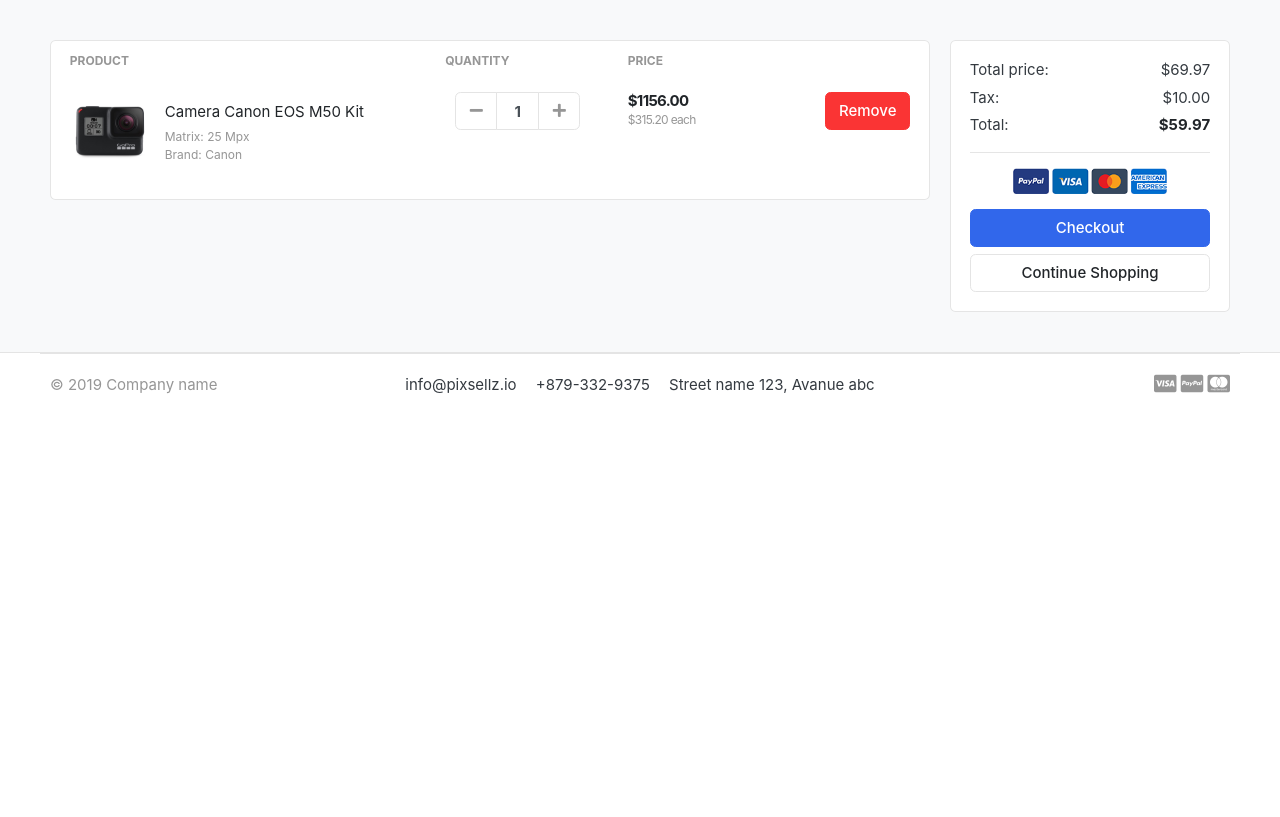
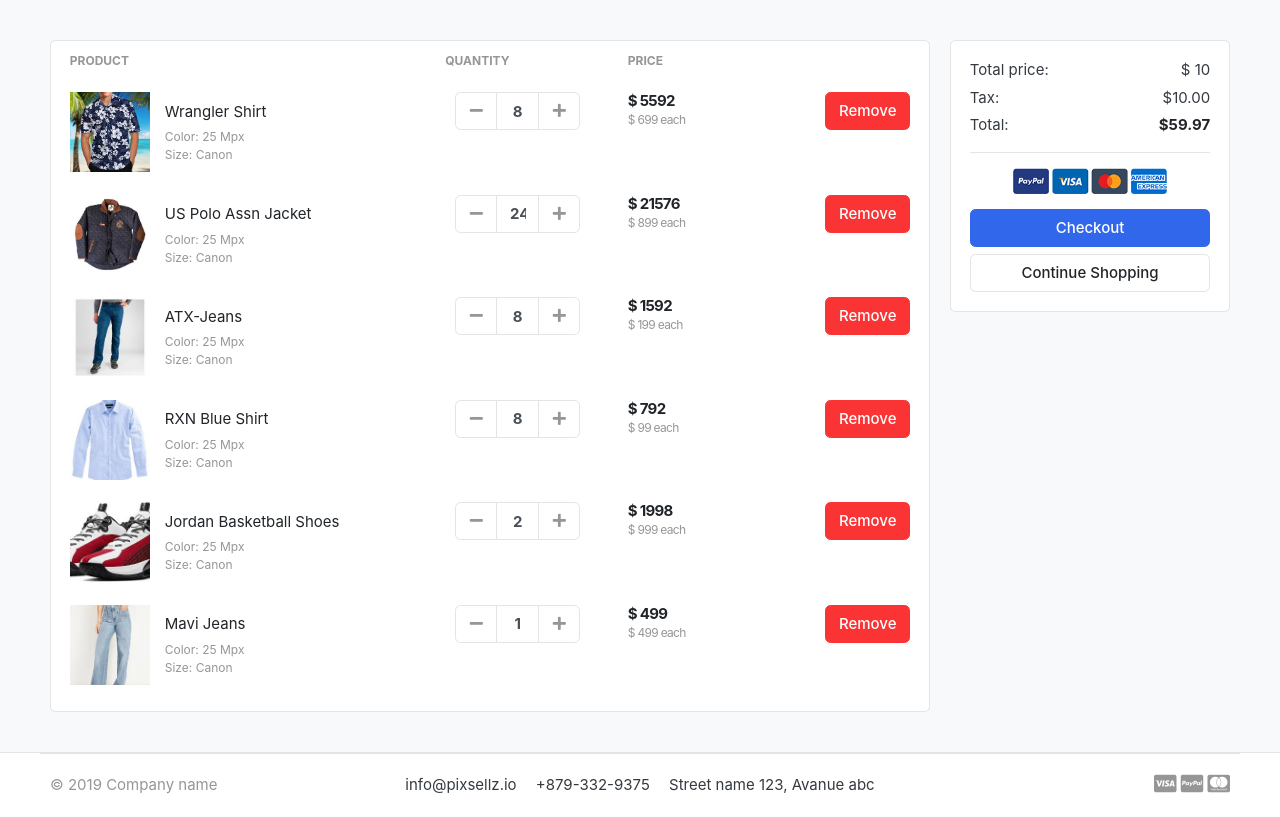
Before and after one commit to prteodoro/GreatKart, a Django app: template templates/store/cart.html in a window 1280 px wide. Shown: the part 118-935 px from the top of the page. Before the commit the page ends 512 px from the top, so only its background shows below. Run offline with Django 5.2, Linux system fonts and the light colour scheme; data comes from the database, SQL or seed files in the repository; both versions use the stored data as it was after the commit; the template is opened without the code that fills it: values that come from a table or form of the project are taken from there, most other values are stand-ins (such as "Sample title", 1, 10 or a date in 2020); some libraries are stand-ins or nearby versions; some web fonts are replaced.

Commit message:
Implement Data into Cart Page

```diff
--- a/carts/models.py
+++ b/carts/models.py
@@ -19,5 +19,9 @@
     is_active   = models.BooleanField(default=True)
 
 
+    def sub_total(self):
+        return self.product.price * self.quantity
+
+
     def __str__(self):
         return self.product
--- a/carts/views.py
+++ b/carts/views.py
@@ -33,15 +33,13 @@
             cart = cart,
         )
         cart_item.save()
-    return HttpResponse(cart_item.quantity)
-    exit()
     return redirect('cart')
 
 
 
 def cart(request, total=0, quantity=0, cart_items=None):
     try:
-        cart        = Cart.objects.get(cart_id=cart_id(request))
+        cart        = Cart.objects.get(cart_id=_cart_id(request))
         cart_items  = CartItem.objects.filter(cart=cart, is_active=True)
         for cart_item in cart_items:
             total += (cart_item.product.price * cart_item.quantity)
--- a/templates/store/cart.html
+++ b/templates/store/cart.html
@@ -24,13 +24,15 @@
 </tr>
 </thead>
 <tbody>
+
+{% for cart_item in cart_items %}
 <tr>
 	<td>
 		<figure class="itemside align-items-center">
-			<div class="aside"><img src="{% static './images/items/11.jpg' %}" class="img-sm"></div>
+			<div class="aside"><img src="{{ cart_item.product.images.url }}" class="img-sm"></div>
 			<figcaption class="info">
-				<a href="#" class="title text-dark">Camera Canon EOS M50 Kit</a>
-				<p class="text-muted small">Matrix: 25 Mpx <br> Brand: Canon</p>
+				<a href="#" class="title text-dark">{{ cart_item.product.product_name }}</a>
+				<p class="text-muted small">Color: 25 Mpx <br> Size: Canon</p>
 			</figcaption>
 		</figure>
 	</td>
@@ -41,23 +43,24 @@
 							<div class="input-group-prepend">
 							<button class="btn btn-light" type="button" id="button-plus"> <i class="fa fa-minus"></i> </button>
 							</div>
-							<input type="text" class="form-control"  value="1">
+							<input type="text" class="form-control"  value="{{ cart_item.quantity }}">
 							<div class="input-group-append">
-							<button class="btn btn-light" type="button" id="button-minus"> <i class="fa fa-plus"></i> </button>
+							<a href="{% url 'add_cart' cart_item.product.id %}" class="btn btn-light" type="button" id="button-minus"> <i class="fa fa-plus"></i> </a>
 							</div>
 						</div> <!-- input-group.// -->
 					</div> <!-- col.// -->
 	</td>
 	<td>
 		<div class="price-wrap">
-			<var class="price">$1156.00</var>
-			<small class="text-muted"> $315.20 each </small>
+			<var class="price">$ {{ cart_item.sub_total }}</var>
+			<small class="text-muted"> $ {{ cart_item.product.price }} each </small>
 		</div> <!-- price-wrap .// -->
 	</td>
 	<td class="text-right">
 	<a href="" class="btn btn-danger"> Remove</a>
 	</td>
 </tr>
+{% endfor %}
 
 </tbody>
 </table>
@@ -70,7 +73,7 @@
 		<div class="card-body">
 			<dl class="dlist-align">
 			  <dt>Total price:</dt>
-			  <dd class="text-right">$69.97</dd>
+			  <dd class="text-right">$ {{ total }}</dd>
 			</dl>
 			<dl class="dlist-align">
 			  <dt>Tax:</dt>
```
Also changed, not shown: db.sqlite3.
